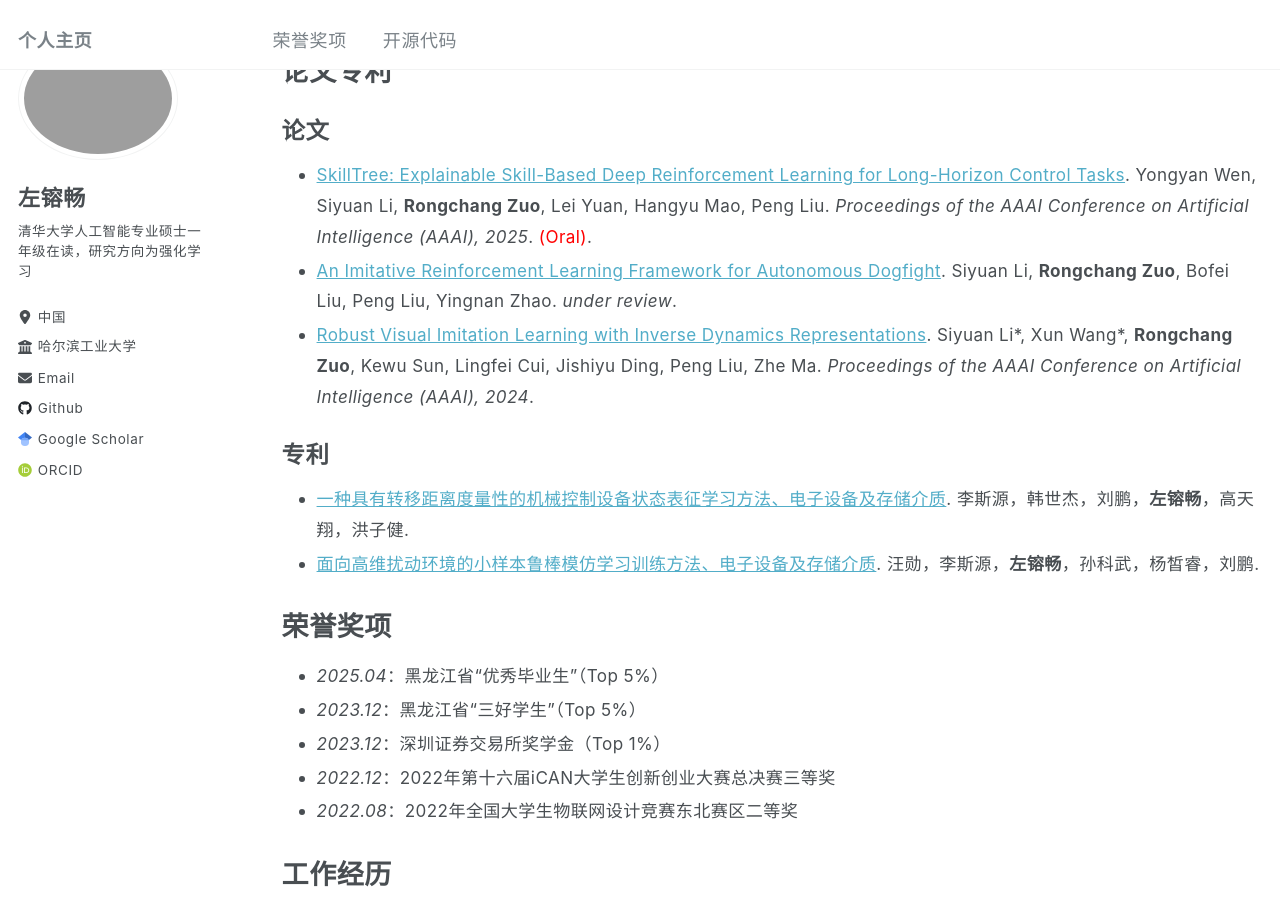
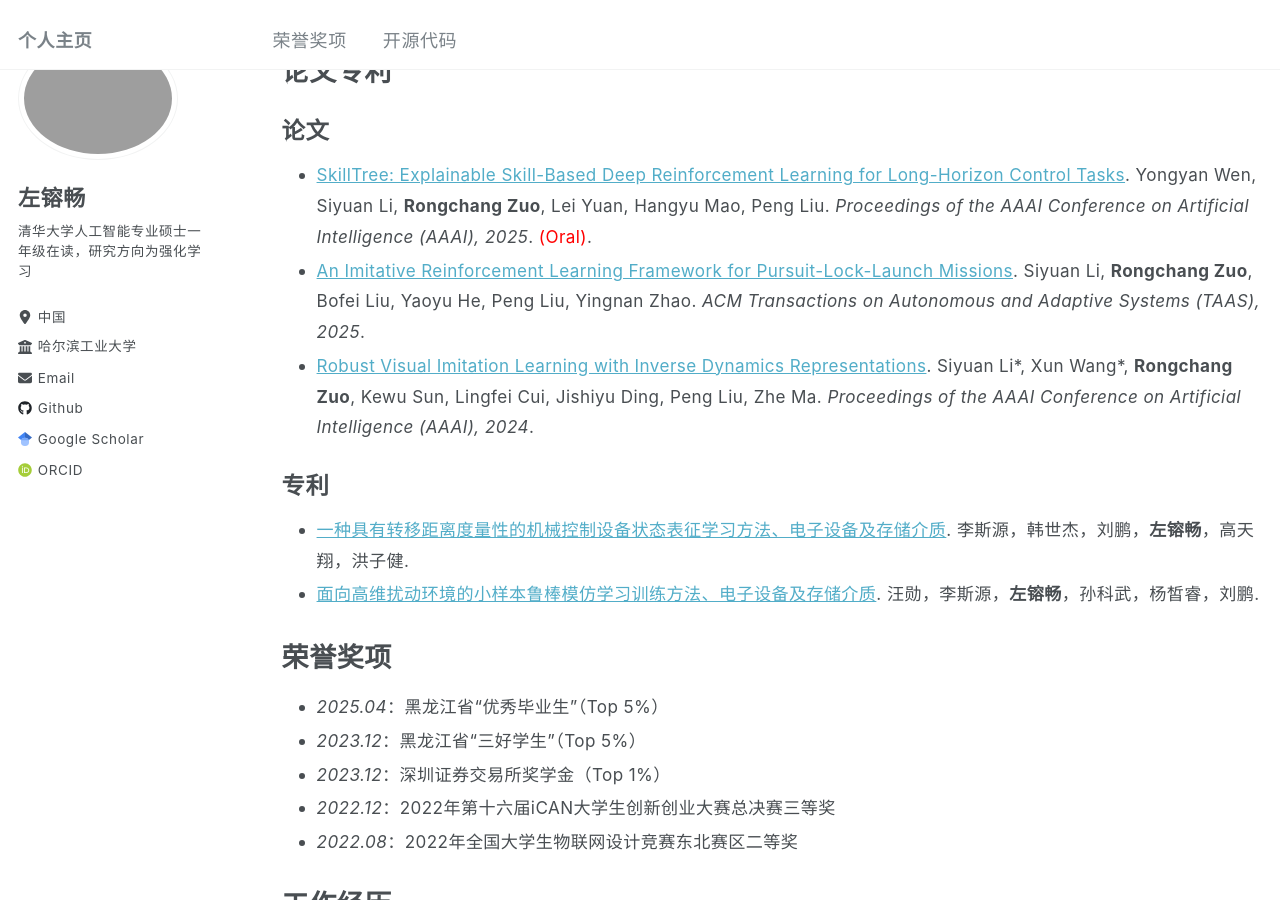
Before and after one commit to zrc0622/zrc0622.github.io, a Jekyll site: the page built from _pages/about.md, in a window 1280 px wide and 900 px high, scrolled down 304 px. Built offline with Jekyll 4.4.1, drawn with Linux system fonts in a browser that asks for light colours.

Commit message:
更新TAAS录用

```diff
--- a/_includes/author-profile.html
+++ b/_includes/author-profile.html
@@ -311,10 +311,11 @@
   <div class="sidebar-extra-content" style="margin-top: -9px;">
     <h3 class="extra-title"><span style="font-size: 14px; vertical-align: 0.8px;">🔥</span> News</h3>
     <ul class="extra-list">
-      <li><span class="highlight-blue">2025.04</span>：荣获2025届黑龙江省“优秀毕业生”称号</li>
+      <li><span class="highlight-blue">2025.07</span>：一篇高模仿性强化学习论文被 TAAS 录用</li>
+      <li><span class="highlight-blue">2025.04</span>：荣获2025届黑龙江省 “优秀毕业生” 称号</li>
       <li><span class="highlight-blue">2024.12</span>：一篇分层可解释强化学习论文被 AAAI 2025 录用为 Oral</li>
       <!-- <li><span class="highlight-blue">2024.11</span>：获得了 Shopee 直播推荐算法的实习机会</li> -->
-      <li><span class="highlight-blue">2024.07</span>：获得清华数信院人工智能项目的拟录取资格</li>
+      <!-- <li><span class="highlight-blue">2024.07</span>：获得清华数信院人工智能项目的拟录取资格</li> -->
       <li><span class="highlight-blue">2023.12</span>：一篇鲁棒逆强化学习论文被 AAAI 2024 录用</li>
       <!-- <li><span class="highlight-blue">2023.04</span>：成为了哈工大模式识别与智能系统研究中心的实习生</li> -->
     </ul>
--- a/_pages/about.md
+++ b/_pages/about.md
@@ -19,7 +19,7 @@ redirect_from:
 
 ## 论文
 * [SkillTree: Explainable Skill-Based Deep Reinforcement Learning for Long-Horizon Control Tasks](https://ojs.aaai.org/index.php/AAAI/article/view/35451). Yongyan Wen, Siyuan Li, **Rongchang Zuo**, Lei Yuan, Hangyu Mao, Peng Liu. *Proceedings of the AAAI Conference on Artificial Intelligence (AAAI), 2025*. <span style="color: red;">(Oral)</span>.
-* [An Imitative Reinforcement Learning Framework for Autonomous Dogfight](https://arxiv.org/abs/2406.11562). Siyuan Li, **Rongchang Zuo**, Bofei Liu, Peng Liu, Yingnan Zhao. *under review*.
+* [An Imitative Reinforcement Learning Framework for Pursuit-Lock-Launch Missions](https://dl.acm.org/doi/10.1145/3750733). Siyuan Li, **Rongchang Zuo**, Bofei Liu, Yaoyu He, Peng Liu, Yingnan Zhao. *ACM Transactions on Autonomous and Adaptive Systems (TAAS), 2025*.
 * [Robust Visual Imitation Learning with Inverse Dynamics Representations](https://ojs.aaai.org/index.php/AAAI/article/view/29265). Siyuan Li\*, Xun Wang\*, **Rongchang Zuo**, Kewu Sun, Lingfei Cui, Jishiyu Ding, Peng Liu, Zhe Ma. *Proceedings of the AAAI Conference on Artificial Intelligence (AAAI), 2024*.
 
 ## 专利
```
